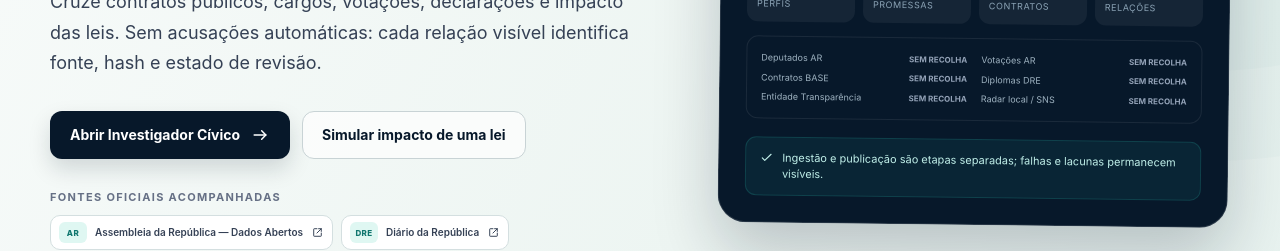
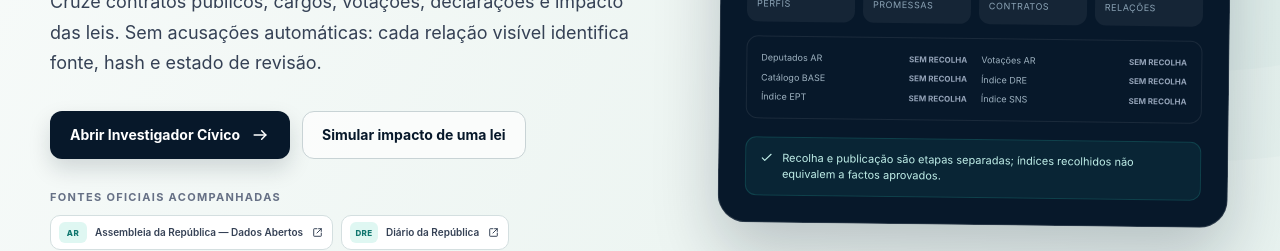
Before and after one commit to DxMaxi/transparencia-total-open-source, a Next.js app: page / in a window 1280 px wide. Shown: the part 456-707 px from the top of the page. Built offline with nearby package versions, Linux system fonts and the light colour scheme; no server answers.

Commit message:
fix: describe V4 source coverage without overstating publication

```diff
--- a/components/data-status-card.tsx
+++ b/components/data-status-card.tsx
@@ -4,10 +4,10 @@ import type { PublicDataStatus } from "@/types/public-data";
 const sourceLabels: Record<string, string> = {
   PARLIAMENT_DEPUTIES: "Deputados AR",
   PARLIAMENT_VOTES: "Votações AR",
-  BASE_CONTRACTS: "Contratos BASE",
-  DRE: "Diplomas DRE",
-  TRANSPARENCY_ENTITY: "Entidade Transparência",
-  LOCAL_SNS: "Radar local / SNS",
+  BASE_CONTRACTS: "Catálogo BASE",
+  DRE: "Índice DRE",
+  TRANSPARENCY_ENTITY: "Índice EPT",
+  LOCAL_SNS: "Índice SNS",
 };
 
 export function DataStatusCard({ status }: { status: PublicDataStatus }) {
@@ -42,7 +42,7 @@ export function DataStatusCard({ status }: { status: PublicDataStatus }) {
             </div>
           ))}
         </div>
-        <div className="audit-note"><CheckIcon /> Ingestão e publicação são etapas separadas; falhas e lacunas permanecem visíveis.</div>
+        <div className="audit-note"><CheckIcon /> Recolha e publicação são etapas separadas; índices recolhidos não equivalem a factos aprovados.</div>
       </div>
     </div>
   );
```
